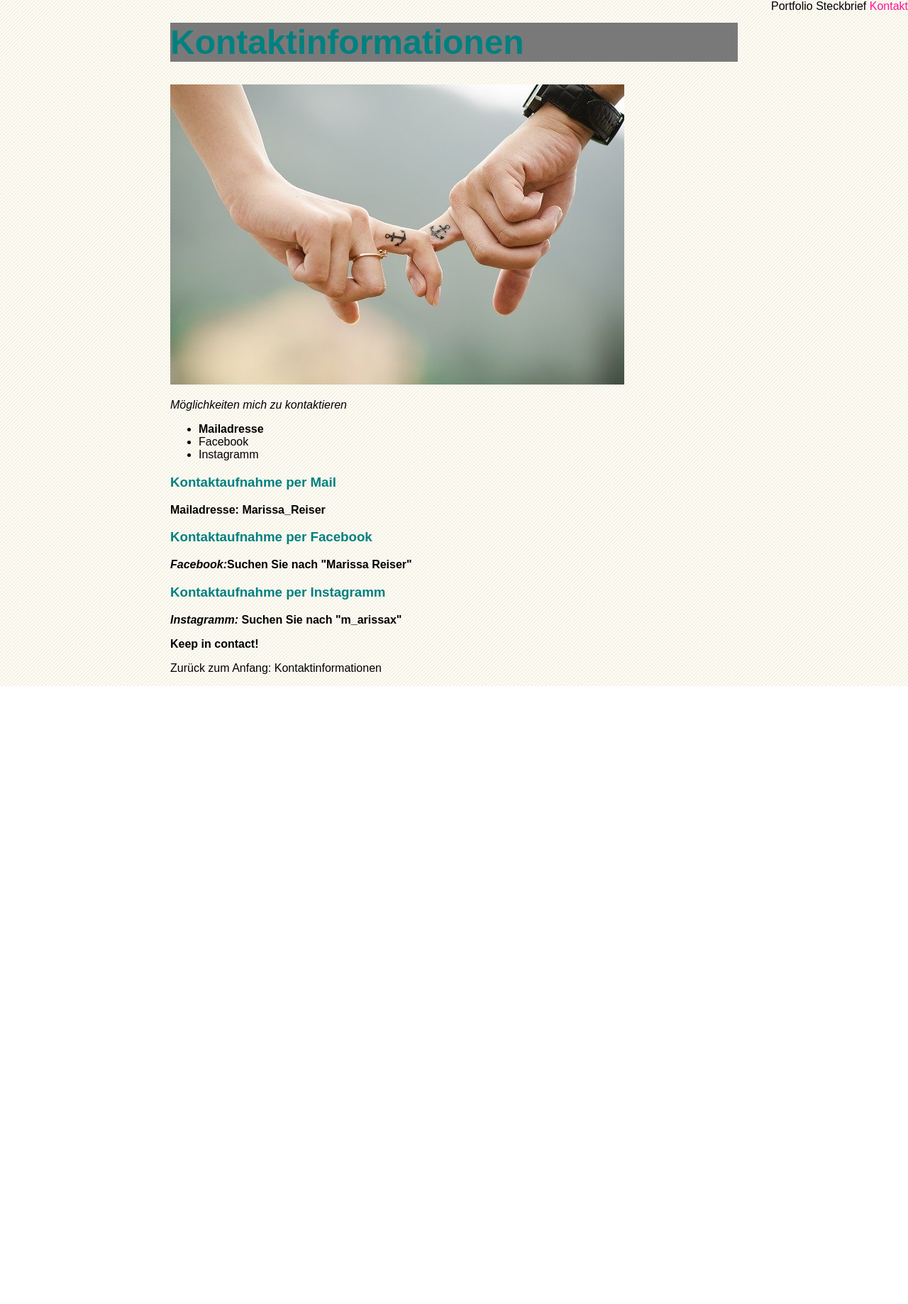
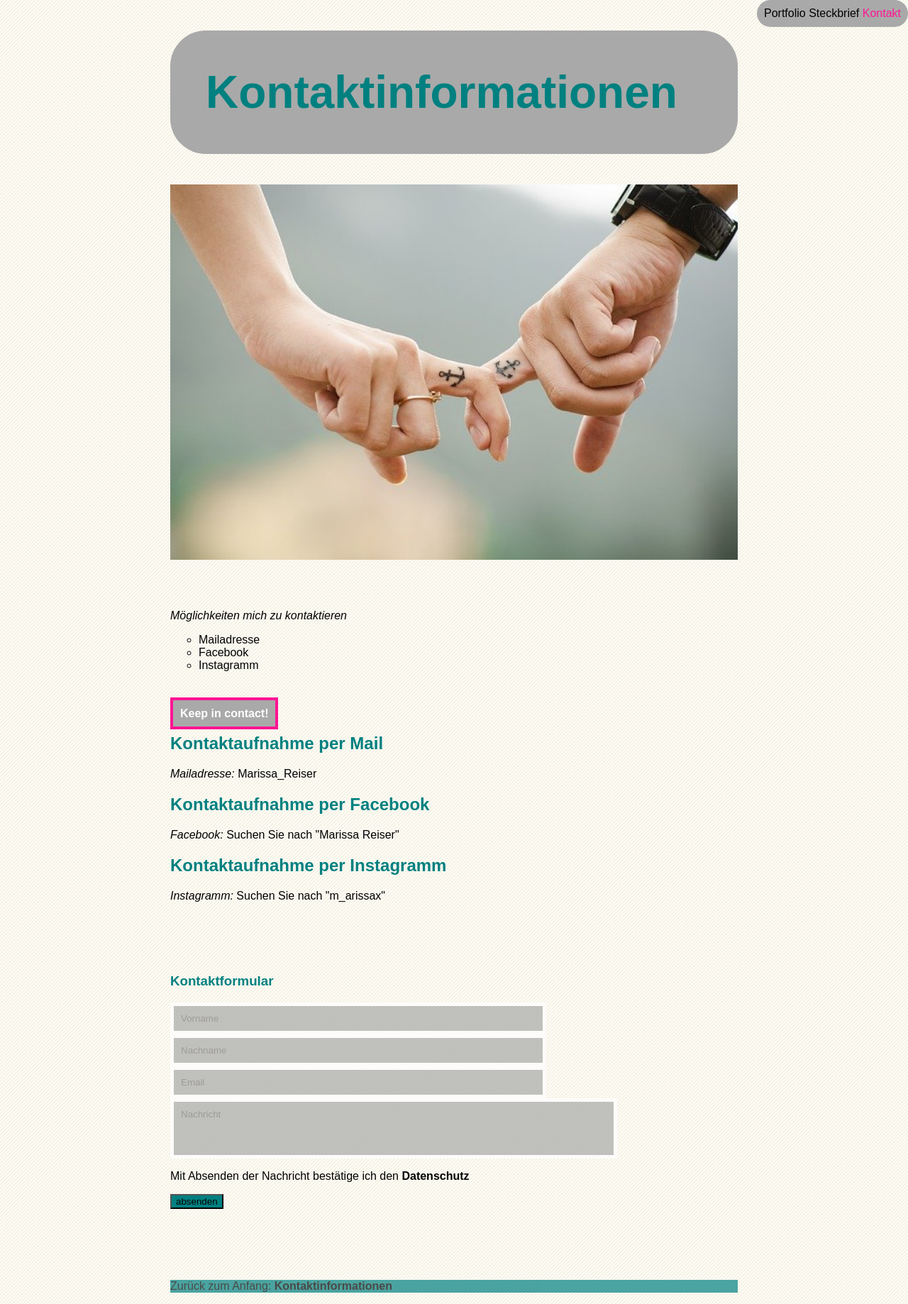
Before and after one commit to Marissa99/GIS-SoSe-2021, a plain HTML site: page 1.3GrundlagenCSS/Kontakt.html in a window 1280 px wide. Shown: the whole page at 71% size. Before the commit the page ends 967 px from the top, so only its background shows below. Drawn offline with Linux system fonts and the light colour scheme.

Commit message:
Zwischenstand_CSS_Praktikum

```diff
--- a/1.3GrundlagenCSS/Kontakt.html
+++ b/1.3GrundlagenCSS/Kontakt.html
@@ -13,9 +13,9 @@
         <h1 id="Kontakt">Kontaktinformationen</h1>
         <nav>
 
-            <a href="Portfolio.html">Portfolio</a>
-            <a href="Steckbrief.html">Steckbrief</a>
-            <a id="Hier" href="Kontakt.html">Kontakt</a>
+            <a class="Navi" href="Portfolio.html">Portfolio</a>
+            <a class="Navi" href="Steckbrief.html">Steckbrief</a>
+            <a class="Navi" id="Hier" href="Kontakt.html">Kontakt</a>
 
         </nav>
     </header>
@@ -24,25 +24,37 @@
         <img src="Bilder/Kontaktinfo_couple-437968_640.jpg" alt=" Bild-Kontaktinfos">
         <p><em>Möglichkeiten mich zu kontaktieren</em></p>
         <ul>
-            <li><strong>Mailadresse</strong></li>
+            <li>Mailadresse</li>
             <li>Facebook</li>
             <li>Instagramm</li>
         </ul>
+        <b>Keep in contact!</b>
 
-        <h3>Kontaktaufnahme per Mail</h3>
-        <p class="Important">Mailadresse: <a href="mailto:reiser-marissa@t-online.de">Marissa_Reiser</a></p>
+        <h2>Kontaktaufnahme per Mail</h2>
+        <p><i>Mailadresse: </i><a href="mailto:reiser-marissa@t-online.de">Marissa_Reiser</a></p>
 
-        <h3>Kontaktaufnahme per Facebook</h3>
-        <p class="Important"><i>Facebook:</i>Suchen Sie nach "Marissa Reiser"</p>
+        <h2>Kontaktaufnahme per Facebook</h2>
+        <p><i>Facebook: </i>Suchen Sie nach "Marissa Reiser"</p>
 
-        <h3>Kontaktaufnahme per Instagramm</h3>
-        <p class="Important"><i>Instagramm:</i> Suchen Sie nach "m_arissax"</p>
+        <h2>Kontaktaufnahme per Instagramm</h2>
+        <p><i>Instagramm: </i> Suchen Sie nach "m_arissax"</p>
 
-        <b>Keep in contact!</b>
-        </main>
+        <h3>Kontaktformular</h3>
+       <form>
+
+           <input type="text" name="Vorname" placeholder="Vorname"/>
+           <input type="text" name="Nachname" placeholder="Nachname"/>
+           <input type="text" name="email" placeholder="Email"/>
+           <input id="Formular" type="text" name="Nachricht" placeholder="Nachricht"/>
+
+           <p>Mit Absenden der Nachricht bestätige ich den <strong>Datenschutz</strong></p>
+           <button>absenden</button>
+        </form>
+    </main>
+
 
     <footer>
-        <p>Zurück zum Anfang: <a href="#Kontakt">Kontaktinformationen</a></p>
+        <p id="Zurück">Zurück zum Anfang: <a href="#Kontakt"><strong>Kontaktinformationen</strong></a></p>
     </footer>
 
 </body>
--- a/1.3GrundlagenCSS/style.css
+++ b/1.3GrundlagenCSS/style.css
@@ -1,47 +1,102 @@
-
 body{
-
     width: 800px;
     margin: auto;
     font-family: Arial, Helvetica, sans-serif;
     background-image: url("Bilder/Hintergrund.png");
 }
+nav {
+    position: fixed;
+    top: 0;
+    right: 0;
+    background-color:darkgrey;
+    border-radius: 50px;
+    padding: 10px 10px 10px 10px;
+}
+
+.Navi:hover{
+    background-color:teal;
+    font-weight: bold;
+
+}
+
+img{
+    margin-bottom: 50px;
+    width: 800px;
+}
+video{
+    margin-bottom: 50px;
+
+}
+
 h1 {
     color: teal;
     font-family: Arial, Helvetica, sans-serif;
-    font-size: 3.0em;
-    background-color: rgb(122, 121, 121);
-    }
+    font-size: 4.0em;
+    background-color:darkgrey;
+    padding: 50px 50px 50px 50px;
+    border-radius: 50px;
 
-h3 {
+}
+
+ h2 {
     color: teal;
     font-family: Arial, Helvetica, sans-serif;
 }
 
-nav {
+h3 {
+    margin-top: 100px;
+    color: teal;
+    font-family: Arial, Helvetica, sans-serif;
+}
 
-    position: absolute;
-    top: 0;
-    right: 0;
-
-}
 a{
     color:black;
     text-decoration: none;
 }
 
 p{
-color:black;
+    color:black;
+
 }
 
-div{
-    background-color: dimgray;
+b{
+    background-color: darkgrey;
     color: white;
     width: 300px;
     padding: 10px 10px 10px 10px;
     border: 4px solid deeppink;
     margin: auto;
+
+
 }
+
+div{
+    background-color: darkgrey;
+    color: white;
+    width: 300px;
+    padding: 10px 10px 10px 10px;
+    border: 4px solid deeppink;
+    margin: auto;
+
+}
+
+table , th, td{
+    border: 1px solid black;
+    border-collapse: collapse;
+    padding: 10px;
+    text-align: left;
+}
+
+thead{
+    background-color: teal;
+
+}
+
+ul{
+    list-style-type: circle;
+    margin-bottom: 50px;
+}
+
 button{
     color:black;
     background-color: teal;
@@ -49,16 +104,35 @@ button{
 
 #Hier{
     color: deeppink;
+}
+
+#Zurück{
+    background-color: teal;
+    opacity: 70% ;
+    margin-top: 100px;
+}
+
+.Hobby{
+    color: white;
+    background-color: darkgrey;
+    opacity: 70%;
+}
+
+input{
+    background-color:darkgrey;
+    color: white;
+    opacity: 70%;
+    padding:10px 10px 10px 10px;
+    border: 5px solid;
+    width: 500px;
+    display: block;
 
 }
 
-#Hervorheben{
-    background-color: teal;
+#Formular{
+    background-color: darkgrey;
+    opacity: 70%;
+    padding:10px 10px 50px 10px;
+    border: 5px solid;
+    width: 600px
 }
-.Besonders{
-    color: white;
-    background-color: dimgray;
-}
-.Important{
-    font-weight: bold;
-}
```
Also changed, not shown: 1.3GrundlagenCSS/Portfolio.html (+7 -8 lines), 1.3GrundlagenCSS/Steckbrief.html (+7 -7 lines).
